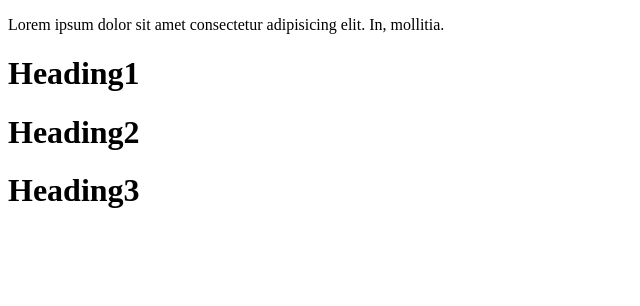
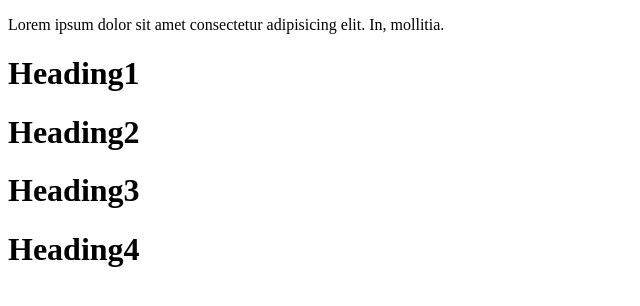
Before and after one commit to amitjangid11/MyRepo, a plain HTML site: page index.html in a window 1280 px wide. Shown: the whole page, without its empty margins (0-640 px from the left). Drawn offline with Linux system fonts and the light colour scheme.

Commit message:
This is V5

```diff
--- a/index.html
+++ b/index.html
@@ -10,5 +10,6 @@
     <h1>Heading1</h1>
     <h1>Heading2</h1>
     <h1>Heading3</h1>
+    <h1>Heading4</h1>
 </body>
 </html>
```
